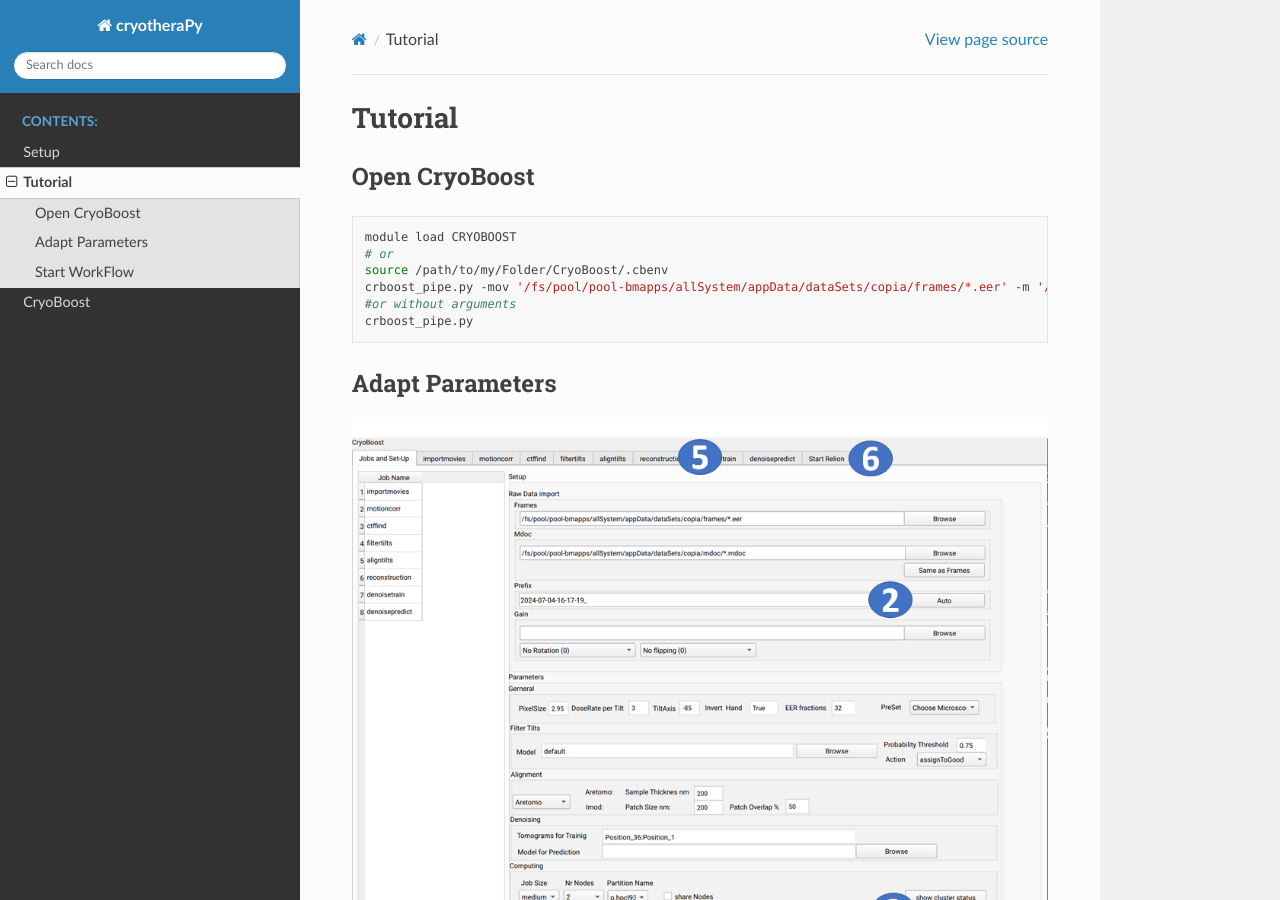
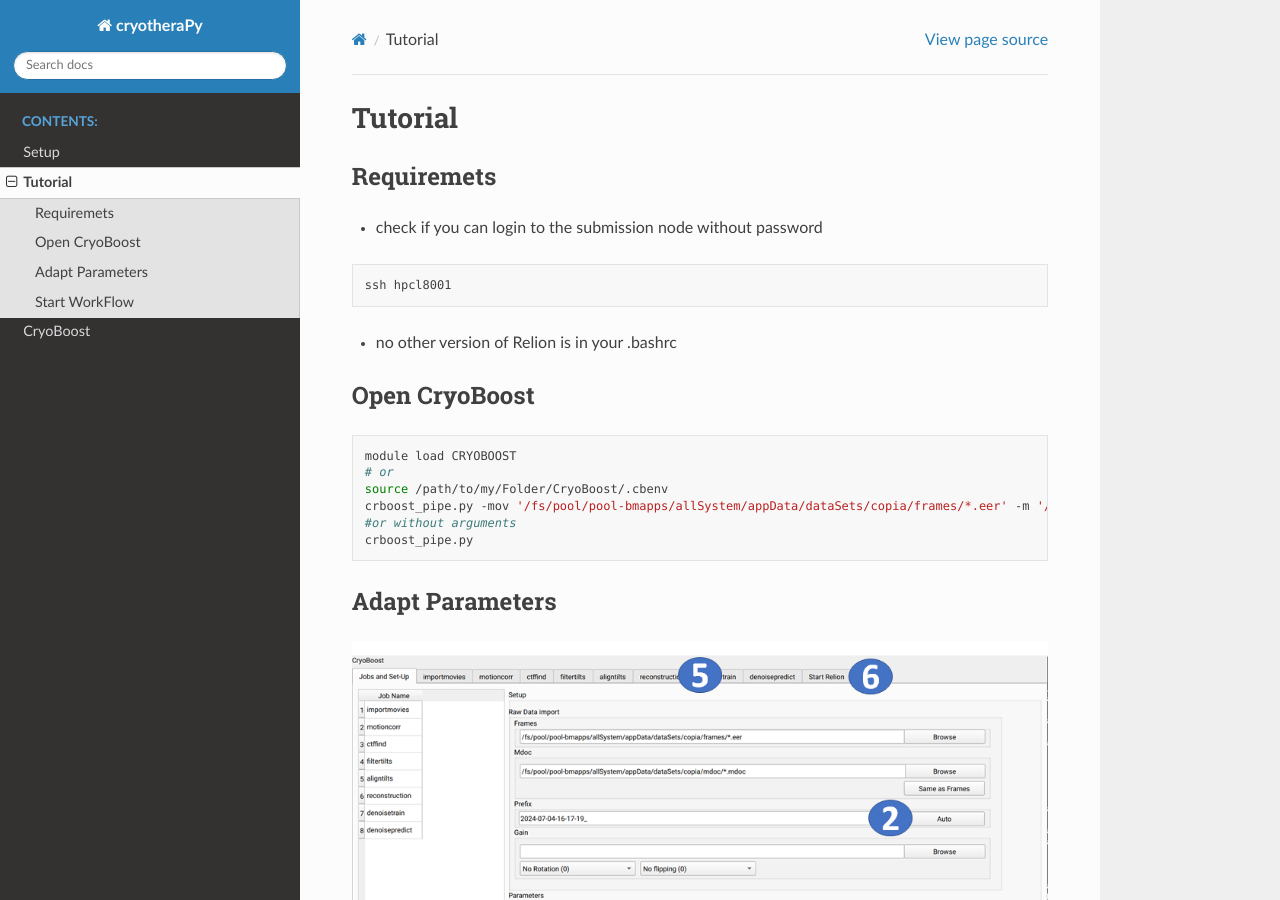
Before and after one commit to Klumpe-lab/CryoBoost, a Sphinx documentation site: the page built from docs/extdocs/tutorial/tutorial.rst, in a window 1280 px wide and 900 px high. Built offline with Sphinx 7.4.7 and the Read the Docs theme 2.0.0, drawn with Linux system fonts in a browser that asks for light colours; pages that are not in the unit, such as notebooks, are missing from menus.

```diff
--- a/docs/extdocs/tutorial/tutorial.rst
+++ b/docs/extdocs/tutorial/tutorial.rst
@@ -1,6 +1,18 @@
 =========
 Tutorial
 =========
+
+Requiremets
+=================
+
+* check if you can login to the submission node without password
+
+.. code-block:: bash
+
+   ssh hpcl8001
+
+* no other version of Relion is in your .bashrc
+
 
 Open CryoBoost
 =================
```
Also changed, not shown: other parts of docs/extdocs/tutorial/tutorial.rst (+1 -1 lines), 2 other files.
